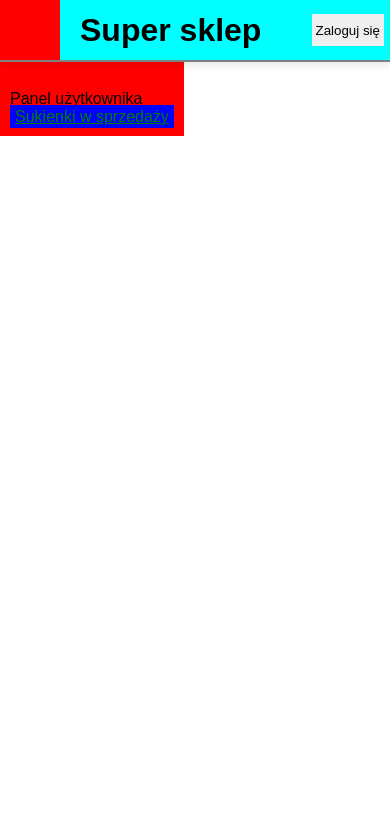
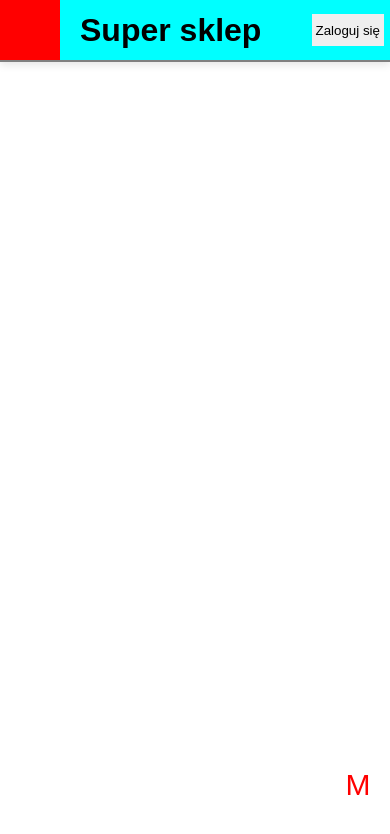
Before and after one commit to siemacotam/piu, a React (Create React App) app: page / in a window 390 px wide. Shown: the top 834 px of the page. Built offline with nearby package versions, Linux system fonts and the light colour scheme.

Commit message:
Feat: adding hamburger

```diff
--- a/package.json
+++ b/package.json
@@ -1,5 +1,5 @@
 {
-  "homepage": "https://github.com/siemacotam/piu",
+  "homepage": "",
   "name": "moja-aplikacja",
   "version": "0.1.0",
   "private": true,
--- a/src/App.css
+++ b/src/App.css
@@ -7,6 +7,6 @@
 
 .content-wrapper {
   margin-top: 60px;
-  min-height: calc(100vh-60px);
+  min-height: calc(100vh - 60px);
   display: flex;
 }
--- a/src/components/AsideMenu/AsideMenu.css
+++ b/src/components/AsideMenu/AsideMenu.css
@@ -1,7 +1,10 @@
 .aside-menu{
     padding: 10px;
-    min-width: 20vw;
+    /* min-width: 20vw; */
+    width: 100%;
     background-color: red;
+    transform: translate(-100%);
+    transition: .5s;
 }
 
 .aside-menu__title {
@@ -20,3 +23,13 @@
 .aside-menu__link:hover {
     background-color: yellow;
 }
+
+.aside-menu__burger {
+    border: 0px;
+    background-color: white;
+    position: fixed;
+    right: 5%;
+    bottom: 5%;
+    font-size: 30px;
+    color: red;
+}
--- a/src/components/AsideMenu/AsideMenu.jsx
+++ b/src/components/AsideMenu/AsideMenu.jsx
@@ -1,4 +1,4 @@
-import React, { useContext } from 'react';
+import React, { useRef, useContext, useState } from 'react';
 import { StoreContext } from '../../store/StoreProvider';
 
 import './AsideMenu.css'
@@ -13,11 +13,20 @@ const AsideMenu = () => {
     ? <AdminMenu />
     : null;
 
+    const sectionRef = useRef()
+
+    const showMenu = () => {sectionRef.current.style.transform= 'translate(0%)'}
+    const hideMenu = () => {sectionRef.current.style.transform= 'translate(-100%)'}
+
     return (
-        <section className='aside-menu'>
+        <>
+            <button className='aside-menu__burger' onClick ={showMenu}>M</button>
+            <section className='aside-menu' ref={sectionRef}>
             <UserMenu isUserLogged={Boolean(user)} />
             {adminMenuComponent}
+            <button className='aside-menu__burger' onClick ={hideMenu}>X</button>
         </section>
+        </>
      );
 }
 
```
